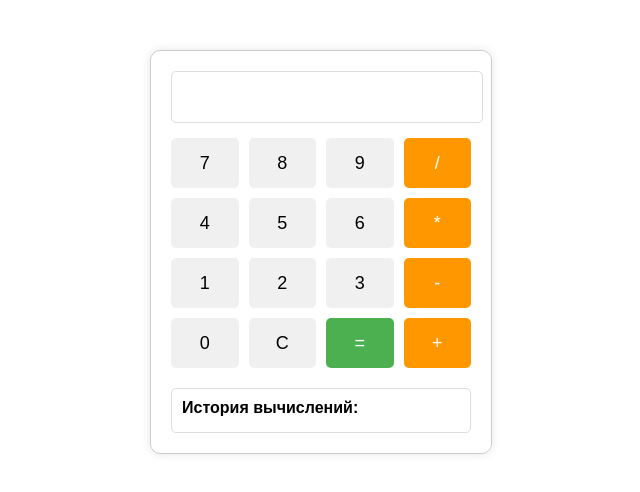
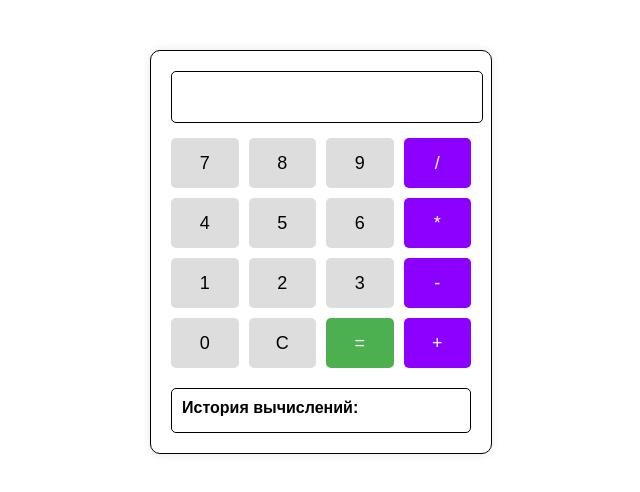
Before and after one commit to LaraKotren/Calculator, a plain HTML site: page index.html in a window 1280 px wide. Shown: the whole page, without its empty margins (319-959 px from the left). Drawn offline with Linux system fonts and the light colour scheme.

Commit message:
styles.css

```diff
--- a/styles.css
+++ b/styles.css
@@ -2,12 +2,11 @@
 width: 300px;
 margin: 50px auto;
 padding: 20px;
-    border: 1px solid #ccc;
+border: 1px solid #000000;
 border-radius: 10px;
 box-shadow: 0 0 10px rgba(0,0,0,0.1);
 font-family: Arial, sans-serif;
 }
-
 .display {
 width: 100%;
 height: 40px;
@@ -15,57 +14,48 @@
 padding: 5px;
 font-size: 18px;
 text-align: right;
-    border: 1px solid #ddd;
+border: 1px solid #000000;
 border-radius: 5px;
         }
-
 .buttons {
 display: grid;
 grid-template-columns: repeat(4, 1fr);
 gap: 10px;
         }
-
 button {
 height: 50px;
 font-size: 18px;
 border: none;
 border-radius: 5px;
-    background-color: #f0f0f0;
+background-color: #ddd;
 cursor: pointer;
 transition: background-color 0.3s;
         }
-
 button:hover {
 background-color: #ddd;
         }
-
 button.operator {
-    background-color: #ff9800;
+background-color: #8b00ff;
 color: white;
         }
-
 button.operator:hover {
-    background-color: #e68a00;
+background-color: #6d00cc;
         }
-
 button.equals {
 background-color: #4caf50;
 color: white;
         }
-
 button.equals:hover {
 background-color: #3d8b40;
         }
-
 .history {
 margin-top: 20px;
 padding: 10px;
-    border: 1px solid #ddd;
+border: 1px solid #000000;
 border-radius: 5px;
 max-height: 200px;
 overflow-y: auto;
         }
-
 .history-title {
 font-weight: bold;
 margin-bottom: 5px;
```
Lines whose indentation alone changed are shown as unchanged.
